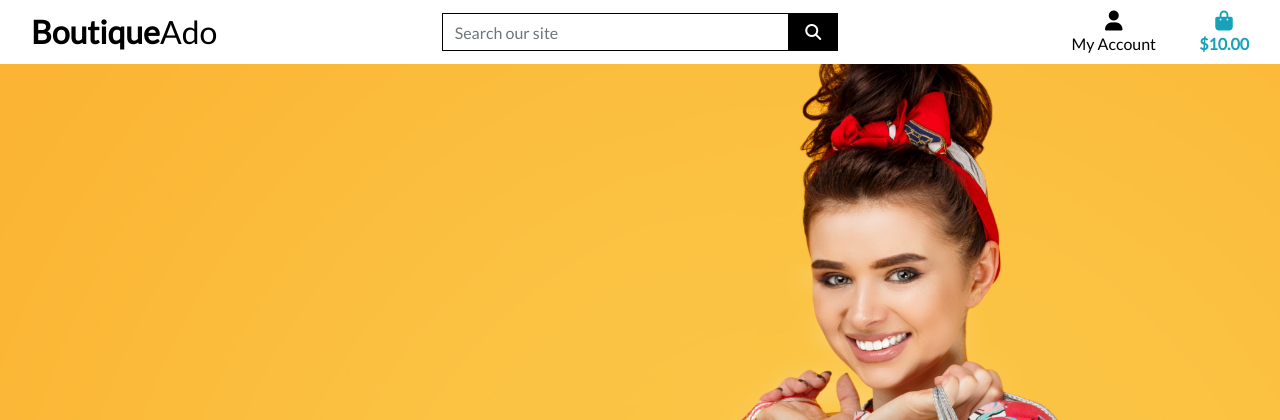
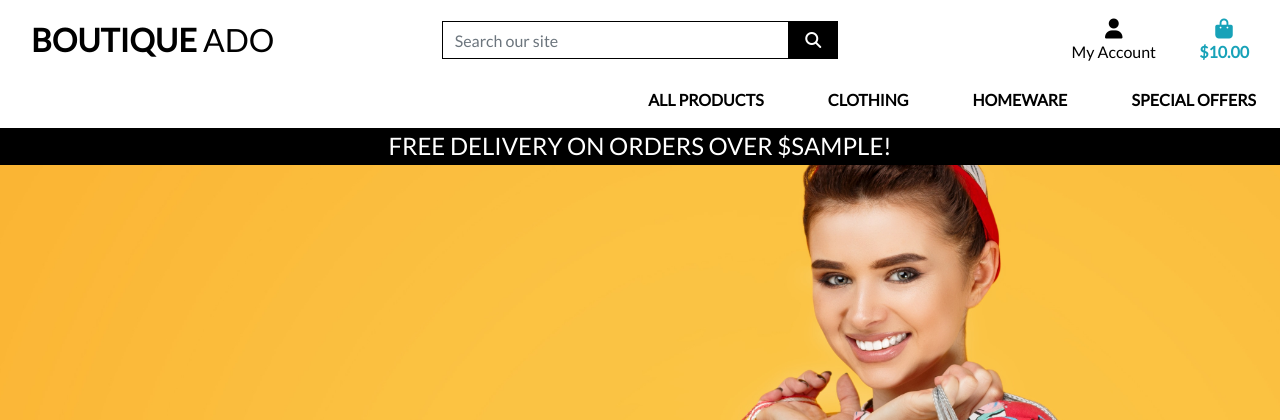
Before and after one commit to AlanSmythDeaf/clothing-boutique, a Django app: template templates/base.html in a window 1280 px wide. Shown: the top 420 px of the page. Run offline with Django 3.2, Linux system fonts and the light colour scheme; the template is opened without the code that fills it: most values are stand-ins (such as "Sample title", 1, 10 or a date in 2020); some libraries are stand-ins or nearby versions.

Commit message:
Added mobile header and main navbar

```diff
--- a/static/css/base.css
+++ b/static/css/base.css
@@ -9,7 +9,6 @@ body {
     color: #555;
     font-family: 'Lato';
 }
-
 
 /* from Bulma */
 .icon {
@@ -57,6 +56,10 @@ body {
     border: 1px solid black !important;
 }
 
+.bg-black {
+    background: #000 !important;
+}
+
 /* -------------------------------- Media Queries */
 
 /* Slightly larger container on xl screens */
--- a/templates/base.html
+++ b/templates/base.html
@@ -3,6 +3,7 @@
 <!doctype html>
 <html lang="en">
   <head>
+
     {% block meta %}
         <meta http-equiv="X-UA-Compatible" content="ie=edge">
         <meta charset="utf-8">
@@ -13,7 +14,7 @@
     {% endblock %}
 
     {% block corecss %}
-        <link rel="stylesheet" href="https://cdn.jsdelivr.net/npm/bootstrap@4.6.2/dist/css/bootstrap.min.css" integrity="sha384-xOolHFLEh07PJGoPkLv1IbcEPTNtaed2xpHsD9ESMhqIYd0nLMwNLD69Npy4HI+N" crossorigin="anonymous">
+        <link rel="stylesheet" href="https://stackpath.bootstrapcdn.com/bootstrap/4.4.1/css/bootstrap.min.css" integrity="sha384-Vkoo8x4CGsO3+Hhxv8T/Q5PaXtkKtu6ug5TOeNV6gBiFeWPGFN9MuhOf23Q9Ifjh" crossorigin="anonymous">
         <link rel="stylesheet" href="https://fonts.googleapis.com/css?family=Lato&display=swap">
         <link rel="stylesheet" href="{% static 'css/base.css' %}">
     {% endblock %}
@@ -22,9 +23,9 @@
     {% endblock %}
 
     {% block corejs %}
-            <script src="https://cdn.jsdelivr.net/npm/jquery@3.5.1/dist/jquery.min.js" integrity="sha256-9/aliU8dGd2tb6OSsuzixeV4y/faTqgFtohetphbbj0=" crossorigin="anonymous"></script>
-            <script src="https://cdn.jsdelivr.net/npm/bootstrap@4.6.2/dist/js/bootstrap.bundle.min.js" integrity="sha384-Fy6S3B9q64WdZWQUiU+q4/2Lc9npb8tCaSX9FK7E8HnRr0Jz8D6OP9dO5Vg3Q9ct" crossorigin="anonymous"></script>
-            <script src="https://kit.fontawesome.com/41f6947076.js" crossorigin="anonymous"></script>
+        <script src="https://kit.fontawesome.com/e9c73d7092.js" crossorigin="anonymous"></script>
+        <script src="https://code.jquery.com/jquery-3.4.1.slim.min.js" integrity="sha384-J6qa4849blE2+poT4WnyKhv5vZF5SrPo0iEjwBvKU7imGFAV0wwj1yYfoRSJoZ+n" crossorigin="anonymous"></script>
+        <script src="https://cdn.jsdelivr.net/npm/popper.js@1.16.0/dist/umd/popper.min.js" integrity="sha384-Q6E9RHvbIyZFJoft+2mJbHaEWldlvI9IOYy5n3zV9zzTtmI3UksdQRVvoxMfooAo" crossorigin="anonymous"></script>
         <script src="https://stackpath.bootstrapcdn.com/bootstrap/4.4.1/js/bootstrap.min.js" integrity="sha384-wfSDF2E50Y2D1uUdj0O3uMBJnjuUD4Ih7YwaYd1iqfktj0Uod8GCExl3Og8ifwB6" crossorigin="anonymous"></script>
     {% endblock %}
 
@@ -35,10 +36,10 @@
   </head>
   <body>
     <header class="container-fluid fixed-top">
-            <div id="topnav" class="row bg-white pt lg-2 d-none d-lg-flex">
+        <div id="topnav" class="row bg-white pt-lg-2 d-none d-lg-flex">
             <div class="col-12 col-lg-4 my-auto py-1 py-lg-0 text-center text-lg-left">
                 <a href="{% url 'home' %}" class="nav-link main-logo-link">
-                        <h2 class="logo-front text-black my-0"><strong>Boutique</strong>Ado</h2>
+                    <h2 class="logo-font text-black my-0"><strong>Boutique</strong> Ado</h2>
                 </a>
             </div>
             <div class="col-12 col-lg-4 my-auto py-1 py-lg-0">
@@ -94,6 +95,20 @@
                 </ul>
             </div>
         </div>
+        <div class="row bg-white">
+            <nav class="navbar navbar-expand-lg navbar-light w-100">
+                <button class="navbar-toggler" type="button" data-toggle="collapse" data-target="#main-nav" aria-controls="main-nav" aria-expanded="false" aria-label="Toggle navigation">
+                    <span class="navbar-toggler-icon"></span>
+                </button>
+                {% include 'includes/mobile-top-header.html' %}
+                {% include 'includes/main-nav.html' %}
+            </nav>
+        </div>
+        <div id="delivery-banner" class="row text-center">
+            <div class="col bg-black text-white">
+                <h4 class="logo-font my-1">Free delivery on orders over ${{ free_shipping_threshold }}!</h4>
+            </div>
+        </div>
     </header>
 
     {% if messages %}
--- /dev/null
+++ b/templates/includes/main-nav.html
@@ -0,0 +1,50 @@
+<div class="collapse navbar-collapse" id="main-nav"></div>
+    <ul class="navbar-nav w-auto mx-auto">
+        <li class="nav-item dropdown">
+            <a class="logo-font font-weight-bold nav-link text-black mr-5" href="#" id="all-products-link" data-toggle="dropdown" aria-haspopup="true" aria-expanded="false">
+                All Products
+            </a>
+            <div class="dropdown-menu border-0" aria-labelledby="all-products-link">
+                <a href="" class="dropdown-item">By Price</a>
+                <a href="" class="dropdown-item ">By Rating</a>
+                <a href="" class="dropdown-item ">By Category</a>
+                <a href="" class="dropdown-item">All Products</a>
+            </div>
+        </li>
+
+        <li class="nav-item dropdown">
+            <a class="logo-font font-weight-bold nav-link text-black mr-5" href="#" id="clothing-link" data-toggle="dropdown" aria-haspopup="true" aria-expanded="false">
+                Clothing
+            </a>
+            <div class="dropdown-menu border-0" aria-labelledby="clothing-link">
+                <a href="" class="dropdown-item">Activewear &amp; Essentials</a>
+                <a href="" class="dropdown-item">Jeans</a>
+                <a href="" class="dropdown-item">Shirts</a>
+                <a href="" class="dropdown-item">All Clothing</a>
+            </div>
+        </li>
+
+        <li class="nav-item dropdown">
+            <a class="logo-font font-weight-bold nav-link text-black mr-5" href="#" id="homeware-link" data-toggle="dropdown" aria-haspopup="true" aria-expanded="false">
+                Homeware
+            </a>
+            <div class="dropdown-menu border-0" aria-labelledby="homeware-link">
+                <a href="" class="dropdown-item">Bed &amp; Bath</a>
+                <a href="" class="dropdown-item">Kitchen &amp; Dining</a>
+                <a href="" class="dropdown-item">All Homeware</a>
+            </div>
+        </li>
+
+        <li class="nav-item dropdown">
+            <a class="logo-font font-weight-bold nav-link text-black" href="#" id="specials-link" data-toggle="dropdown" aria-haspopup="true" aria-expanded="false">
+                Special Offers
+            </a>
+            <div class="dropdown-menu border-0" aria-labelledby="specials-link">
+                <a href="" class="dropdown-item">New Arrivals</a>
+                <a href="" class="dropdown-item">Deals</a>
+                <a href="" class="dropdown-item">Clearance</a>
+                <a href="" class="dropdown-item">All Specials</a>
+            </div>
+        </li>
+    </ul>
+</div>
--- /dev/null
+++ b/templates/includes/mobile-top-header.html
@@ -0,0 +1,56 @@
+<li class="list-inline-item"></li>
+    <a class="text-black nav-link d-block d-lg-none" href="#" id="mobile-search" data-toggle="dropdown" aria-haspopup="true" aria-expanded="false">
+        <div class="text-center">
+            <div><i class="fas fa-search fa-lg"></i></div>
+            <p class="my-0">Search</p>
+        </div>
+    </a>
+    <div class="dropdown-menu border-0 w-100 p-3 rounded-0 my-0" aria-labelledby="mobile-search">
+        <form class="form" method="GET" action="">
+            <div class="input-group w-100">
+                <input class="form-control border border-black rounded-0" type="text" name="q" placeholder="Search our site">
+                <div class="input-group-append">
+                    <button class="form-control form-control btn btn-black border border-black rounded-0" type="submit">
+                        <span class="icon">
+                            <i class="fas fa-search"></i>
+                        </span>
+                    </button>
+                </div>
+            </div>
+        </form>
+    </div>
+</li>
+<li class="list-inline-item dropdown">
+    <a class="text-black nav-link d-block d-lg-none" href="#" id="user-options" data-toggle="dropdown" aria-haspopup="true" aria-expanded="false">
+        <div class="text-center">
+            <div><i class="fas fa-user fa-lg"></i></div>
+            <p class="my-0">My Account</p>
+        </div>
+    </a>
+    <div class="dropdown-menu border-0" aria-labelledby="user-options">
+        {% if request.user.is_authenticated %}
+            {% if request.user.is_superuser %}
+                <a href="{% url 'account_logout' %}" class="dropdown-item">Product Management</a>
+            {% endif %}
+            <a href="" class="dropdown-item">My Profile</a>
+            <a href="{% url 'account_logout' %}" class="dropdown-item">Logout</a>
+        {% else %}
+            <a href="{% url 'account_signup' %}" class="dropdown-item">Register</a>
+            <a href="{% url 'account_login' %}" class="dropdown-item">Login</a>
+        {% endif %}
+    </div>
+</li>
+<li class="list-inline-item">
+    <a class="{% if grand_total %}text-primary font-weight-bold{% else %}text-black{% endif %} nav-link d-block d-lg-none" href="">
+        <div class="text-center">
+            <div><i class="fas fa-shopping-bag fa-lg"></i></div>
+            <p class="my-0">
+                {% if grand_total %}
+                    ${{ grand_total|floatformat:2 }}
+                {% else %}
+                    $0.00
+                {% endif %}
+            </p>
+        </div>
+    </a>
+</li>
```
Lines whose indentation alone changed are shown as unchanged.
